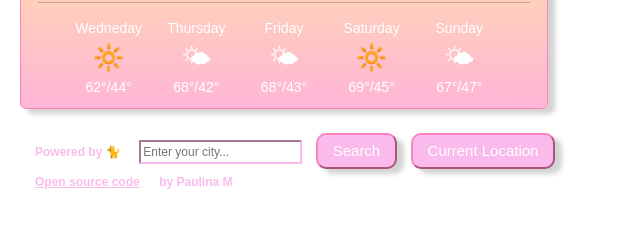
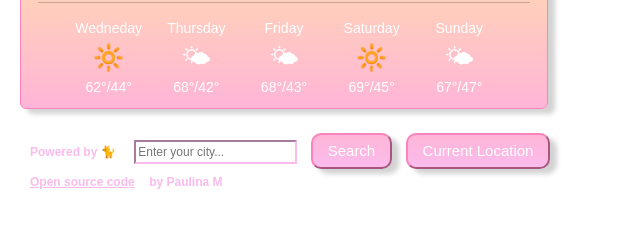
Before and after one commit to M-Lina3/nyappi, a plain HTML site: page index.html in a window 1280 px wide. Shown: the part 159-386 px from the top of the page, without its empty margins (0-640 px from the left). Drawn offline with nearby package versions, Linux system fonts and the light colour scheme; no server answers.

Commit message:
fixed 🐈 & button gradient

```diff
--- a/style.css
+++ b/style.css
@@ -86,7 +86,7 @@ hr {
     color: #fabbec;
     font-size: 12px;
     font-weight: bold;
-    margin-left: 15px;
+    margin-left: 10px;
 }
 
 .card {
@@ -100,7 +100,7 @@ hr {
 }
 
 .pink {
-    background: #fabbec;
+    background: linear-gradient(#ffb5d7, #fabbec);
     border-color: #fc82bb;
     border-radius: 10px;
     box-shadow: 7px 5px 5px lightgray;
```
